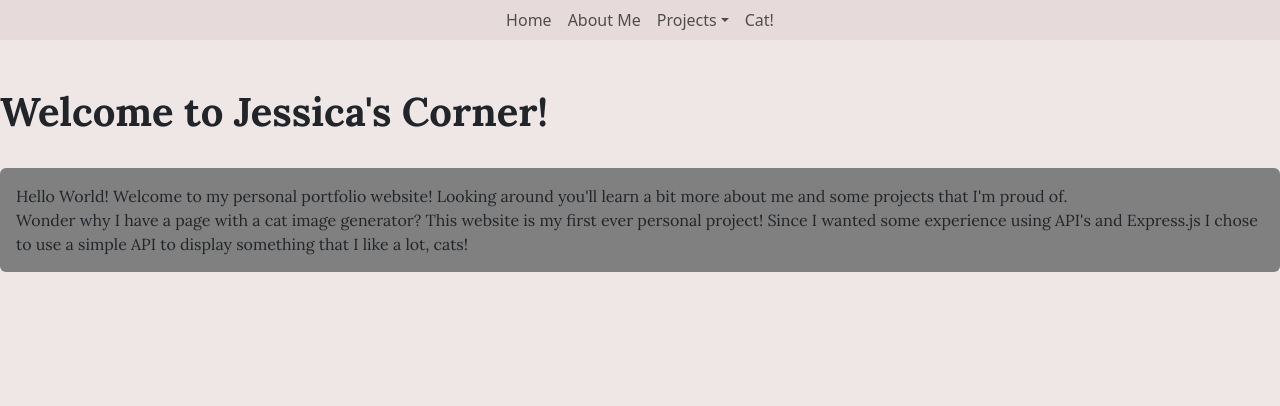
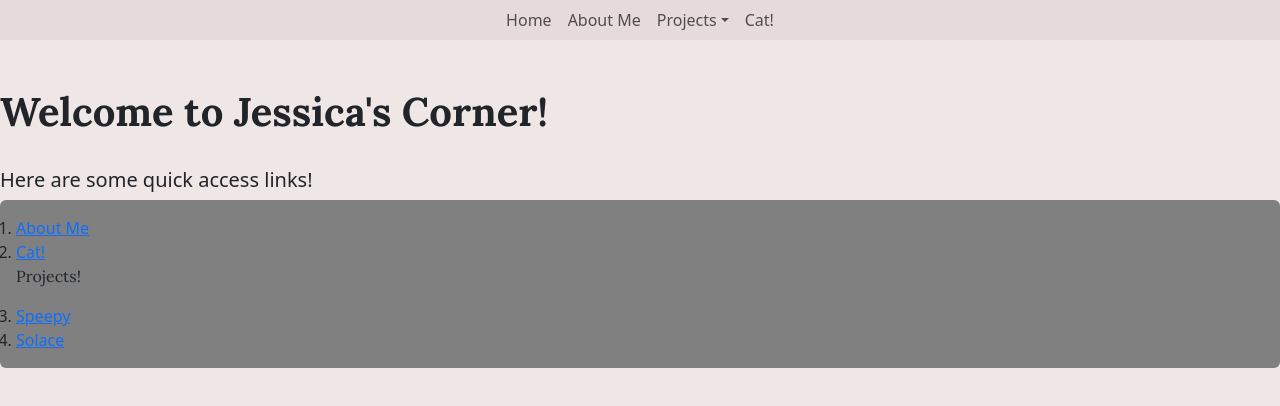
Before and after one commit to jessl314/JessicaL-Blog-Project, a React (Vite) app in the folder frontend/: page / in a window 1280 px wide. Shown: the top 406 px of the page. Built offline with nearby package versions, Linux system fonts and the light colour scheme.

Commit message:
added links to my home page

```diff
--- a/frontend/src/pages/Home.jsx
+++ b/frontend/src/pages/Home.jsx
@@ -1,13 +1,21 @@
 import React from 'react'
 import 'bootstrap/dist/css/bootstrap.min.css';
 import "../styles/Home.scss";
+import {Link} from "react-router-dom";
 
 function Home () {
     return (
        <div>
         {/* get rid of Hello World on my about me page */}
         <h1>Welcome to Jessica's Corner!</h1>
-        <p className="p-3 rounded intro-block">Hello World! Welcome to my personal portfolio website! Looking around you'll learn a bit more about me and some projects that I'm proud of. <br className="spacing"/> Wonder why I have a page with a cat image generator? This website is my first ever personal project! Since I wanted some experience using API's and Express.js I chose to use a simple API to display something that I like a lot, cats!</p>
+        <h5>Here are some quick access links!</h5>
+        <ol className="p-3 rounded intro-block">
+        <li><Link to="/about">About Me</Link></li>
+        <li><Link to="/DisplayImage">Cat!</Link></li>
+        <p>Projects!</p>
+        <li><Link to="/Speepy">Speepy</Link></li>
+        <li><Link to="/Solace">Solace</Link></li>
+        </ol>
 
         {/* fun facts?? a most recent achievement box?? */}
 
@@ -17,3 +25,5 @@ function Home () {
 }
 
 export default Home
+
+// keep the title but instead to a list in a box with my page links
```
